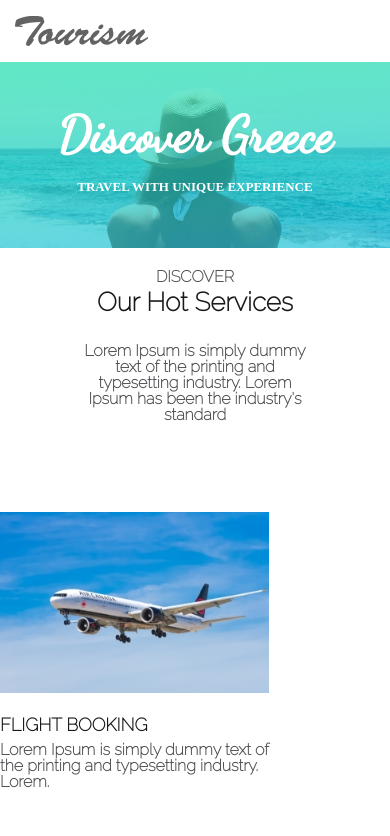
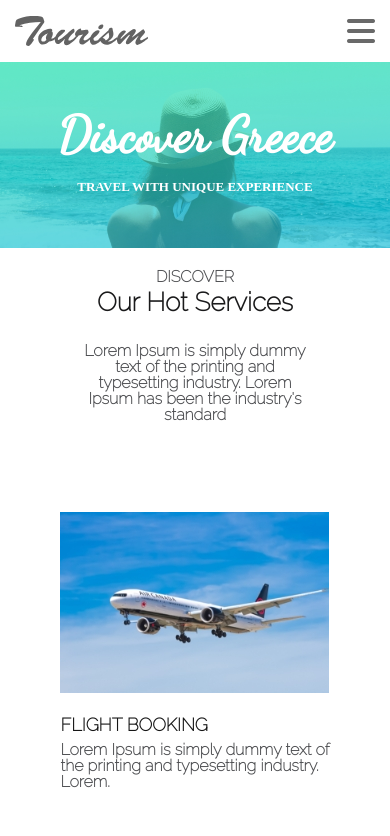
Before and after one commit to Gogla98/Lesson-9, a plain HTML site: page index.html in a window 390 px wide. Shown: the top 836 px of the page. Drawn offline with Linux system fonts and the light colour scheme.

Commit message:
burger and responsive edited

```diff
--- a/css/responsive.css
+++ b/css/responsive.css
@@ -43,3 +43,8 @@
         font-size: 13px;
     }
 }
+@media (max-width: 550px) {
+    .div-line {
+        margin: 0 auto;
+    }
+}
--- a/css/style.css
+++ b/css/style.css
@@ -19,8 +19,9 @@
     color: #303134;
 }
 .burger {
-    visibility: hidden;
     display: none;
+    color: #696969;
+    font-size: 32px;
 }
 
 /* section1 */
```
